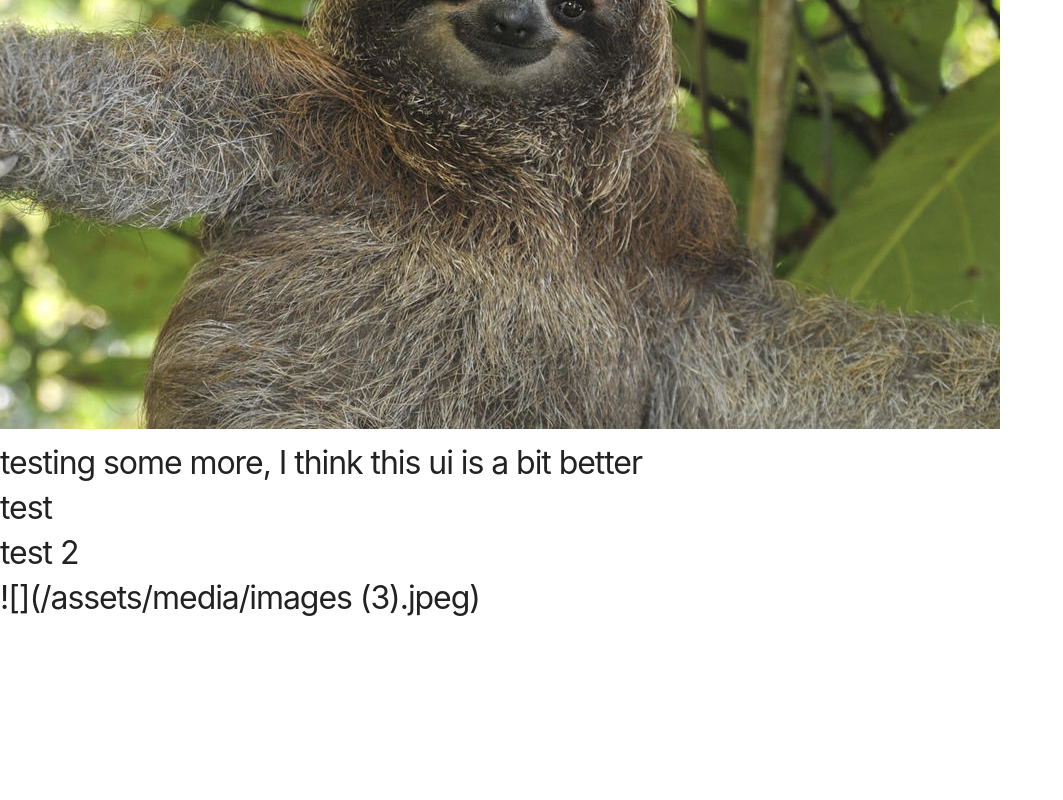
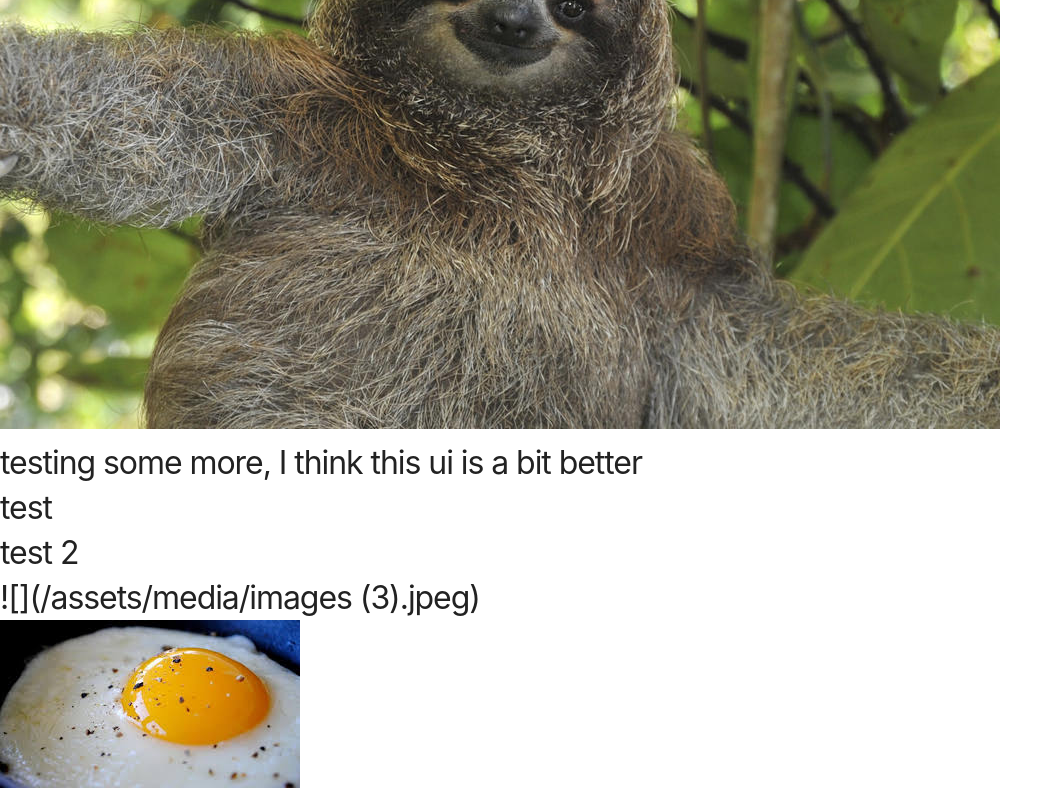
Before and after one commit to huntercaron/sunnyside, a Gatsby site: page /posts/hello-blog/ in a window 1280 px wide. Shown: the part 337-1137 px from the top of the page, without its empty margins (0-1063 px from the left). Before the commit the page ends 957 px from the top, so only its background shows below. Built offline with nearby package versions, Linux system fonts and the light colour scheme; Gatsby itself is replaced by a stand-in of ours.

Commit message:
Update from Forestry.io Hunter Caron updated src/content/posts/hello-blog.md

```diff
--- a/src/content/posts/hello-blog.md
+++ b/src/content/posts/hello-blog.md
@@ -17,3 +17,5 @@ test
 test 2
 
 ![](/assets/media/images (3).jpeg)
+
+![](/assets/images-1-test-me.jpeg)
```
